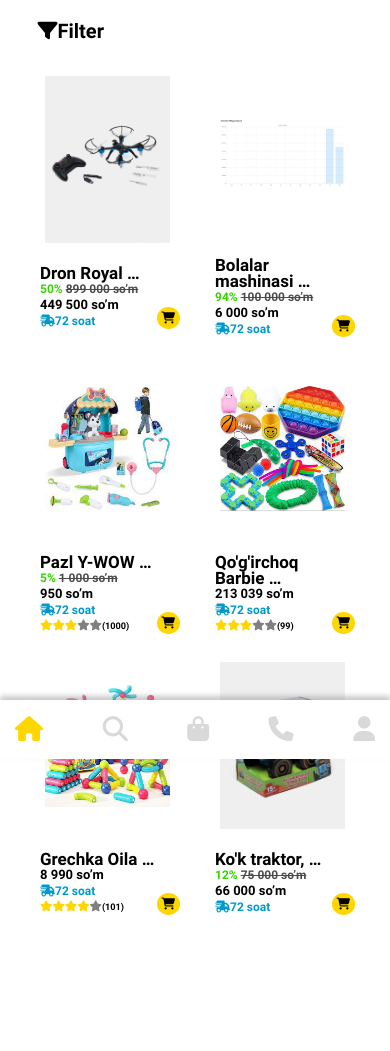
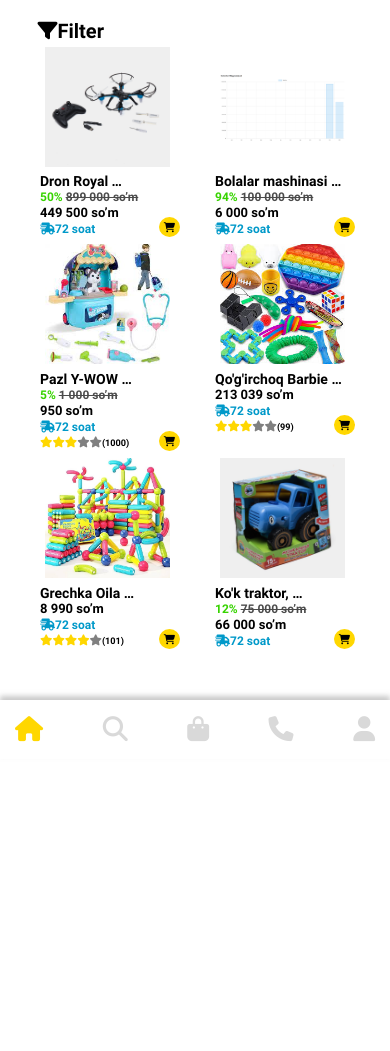
Before and after one commit to AbdumutalibovAsliddin/UZTOYSHOP, a Django app: page /product_list/ in a window 390 px wide. Shown: the part 85-1136 px from the top of the page. After the commit the page ends 827 px from the top, so only its background shows below. Run offline with Django 5.2, Linux system fonts and the light colour scheme; data comes from the database, SQL or seed files in the repository; both versions use the stored data as it was after the commit; parts of the project's set-up code (start-up, migrations or seed data) failed here and were passed over; some libraries are stand-ins or nearby versions.

Commit message:
Initial commit of Django project

```diff
--- a/static/css/responsive.css
+++ b/static/css/responsive.css
@@ -55,7 +55,7 @@
     }
 
     .product .p-right h2 {
-        font-size: 25px;
+        font-size: 22px;
     }
 
     .product .p-right h3 {
@@ -76,8 +76,8 @@
     }
 
     .cardbtn i {
-        background: var(--yellow-color);
         padding: 10px;
+        font-size: 18px;
 
     }
 
@@ -249,10 +249,14 @@
         line-height: 170%;
 
 
+
     }
 
     .products .product .p-left {
         width: 100%;
+        height: 200px;
+        margin-bottom: 5%;
+
     }
 
     .new-h2 {
@@ -507,7 +511,7 @@
 
 
     .product .p-right h2 {
-        font-size: 20px;
+        font-size: 18px;
     }
 
     .product .p-right h3 {
@@ -774,7 +778,7 @@
 
 
     .product .p-right h2 {
-        font-size: 17px;
+        font-size: 14px;
     }
 
     .product .p-right h3 {
@@ -796,6 +800,7 @@
 
     .cardbtn i {
         padding: 5px;
+        font-size: 10px;
 
     }
 
@@ -1007,6 +1012,10 @@
         margin-right: 0;
         font-size: 16px;
     }
+    .products .product .p-left {
+        height: 120px;
+
+    }
 }
 
 
@@ -1043,15 +1052,20 @@
 
     .products .product {
         width: 110px;
-        margin: 1px;
+        margin:10px 1px;
 
         line-height: 100%;
 
 
     }
+    .products .product .p-left {
+        height: 100px;
+
+    }
+
 
     .product .p-right h2 {
-        font-size: 15px;
+        font-size: 13px;
     }
 
     .cartp-name {
--- a/static/css/style.css
+++ b/static/css/style.css
@@ -419,12 +419,14 @@ b {
         display: flex;
         flex-wrap: wrap;
         justify-content: space-around;
+        align-items: start;
         width: 100%;
 }
 
 .products .product {
         width: 500px;
         display: flex;
+        /* align-items: self-start; */
         line-height: 200%;
         position: relative;
         margin-top: 1%;
@@ -444,7 +446,7 @@ b {
 }
 
 .product .p-right h2 {
-        font-size: 30px;
+        font-size: 26px;
 }
 
 .product .p-right h3 {
@@ -485,7 +487,8 @@ b {
 .cardbtn i {
         border-radius: 50%;
         background: var(--yellow-color);
-        padding: 15px;
+        padding: 10px;
+        font-size: 20px;
         cursor: pointer;
 
 }
--- a/templates/home.html
+++ b/templates/home.html
@@ -30,7 +30,7 @@
           <!-- Shunga o'xshash ko'proq slaydlar -->
         </div>
       </div>
-
+    <br>
     </div>
 </header>
 <main>
@@ -85,7 +85,7 @@
           </a>
           <div class="p-right">
             <h2>
-              {{product.name|truncatewords:2}}
+              {{product.name|slice:17}}...
             </h2>
             {% if product.discount %}
             <p><span>{{product.discount}}%</span> <s class="underline">{{product.get_format_price}} so’m</s></p>
```
Also changed, not shown: db.sqlite3.
